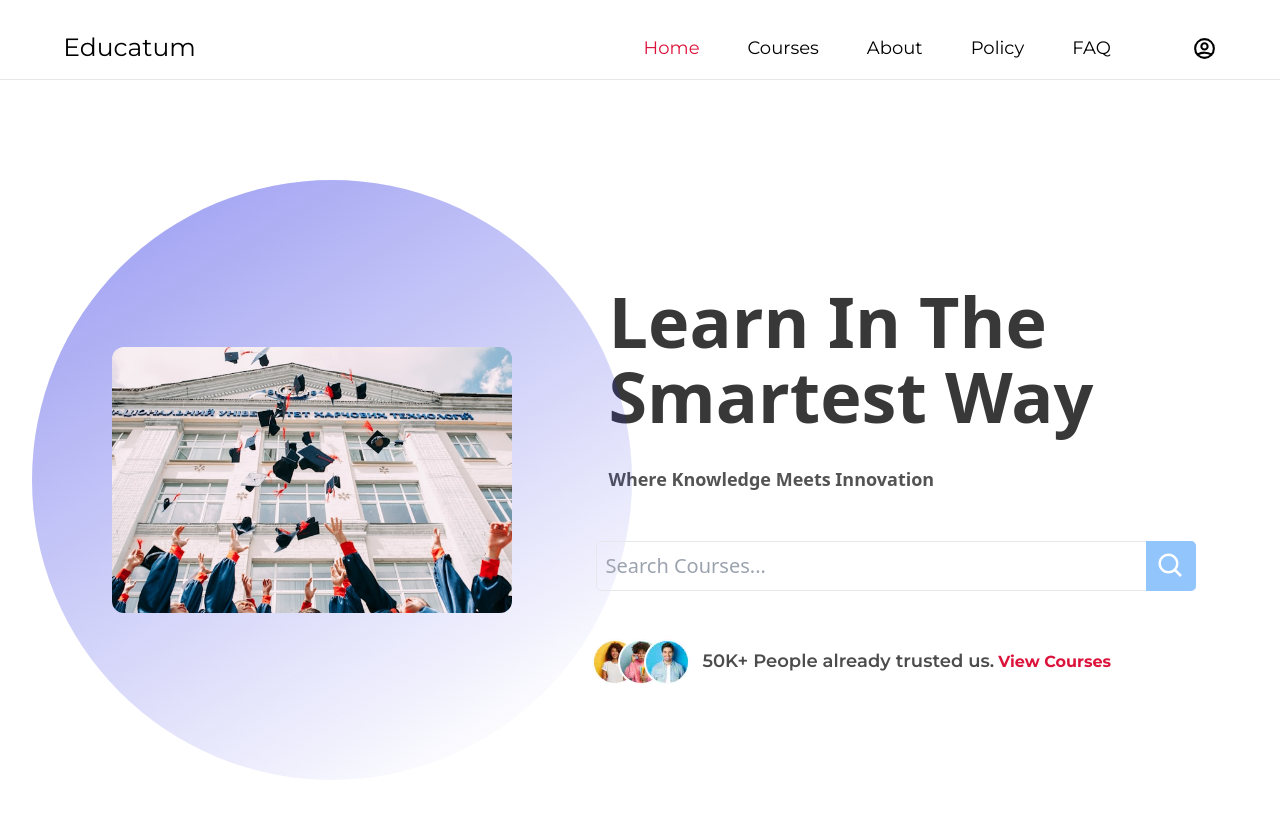
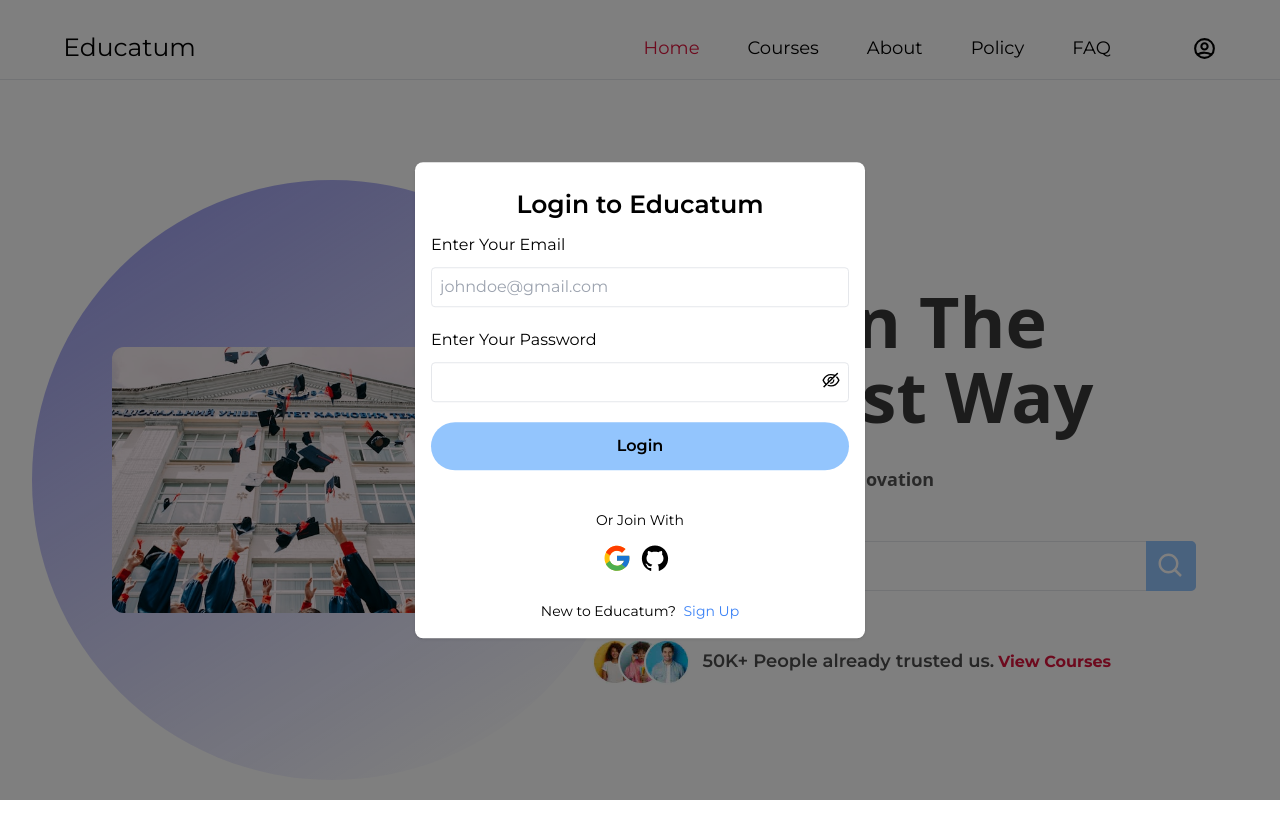
Before and after one commit to nahinAbrar/CodeLoomAcademy, a Next.js app in the folder client/: page / in a window 1280 px wide. Both pictures are taken after a click on the icon 1204 px from the left and 48 px from the top of the page. Shown: the top 838 px of the page. Built offline with nearby package versions, Linux system fonts and the light colour scheme.

Commit message:
Login Ui Done

```diff
--- /dev/null
+++ b/client/app/components/Auth/Login.tsx
@@ -0,0 +1,144 @@
+"use client"
+import React, { FC, useState } from 'react'
+import { useFormik } from "formik"
+import * as Yup from "yup";
+import { AiOutlineEye, AiOutlineEyeInvisible, AiFillGithub } from "react-icons/ai";
+import { FcGoogle } from "react-icons/fc"
+import { styles } from '../../../app/styles/style';
+
+
+type Props = {
+    setRoute: (route: string) => void;
+}
+
+const schema = Yup.object().shape({
+    email: Yup.string().email("Invalid email").required("Please Enter your email"),
+    password: Yup.string().required("Please enter your password!").min(6),
+});
+
+const Login: FC<Props> = ({ setRoute }) => {
+    const [show, setShow] = useState(false);
+
+    const formik = useFormik({
+        initialValues: { email: "", password: "" },
+        validationSchema: schema,
+        onSubmit: async ({ email, password }) => {
+            console.log(email, password);
+            //later
+        }
+    })
+
+    const { errors, touched, values, handleChange, handleSubmit } = formik;
+
+    return (
+        <div className='w-full'>
+            <h1 className={`${styles.title}`}>
+                Login to Educatum
+            </h1>
+
+            <form
+                onSubmit={handleSubmit}>
+
+                <label
+                    htmlFor="email"
+                    className={`${styles.label}`}
+                >
+                    Enter Your Email
+                </label>
+
+                <input
+                    type='email'
+                    name=''
+                    value={values.email}
+                    onChange={handleChange}
+                    id="email"
+                    placeholder='johndoe@gmail.com'
+                    className={`${errors.email && touched.email && "border-red-500"} ${styles.input}`}
+                />
+                {
+                    errors.email && touched.email && (
+                        <span className='text-red-500 pt-2 block'>
+                            {errors.email}
+                        </span>
+                    )
+                }
+                <div className='w-full mt-5 relative mb-1'>
+                    <label
+                        htmlFor="password"
+                        className={`${styles.label}`}
+                    >
+                        Enter Your Password
+                    </label>
+
+                    <input
+                        type={!show ? "password" : "text"}
+                        name="password"
+                        value={values.password}
+                        onChange={handleChange}
+                        id="password"
+                        placeholder=' '
+                        className={`${errors.password && touched.password && "border-red-500"} ${styles.input}`}
+
+                    />
+                    {
+                        !show ? (
+                            <AiOutlineEyeInvisible
+                                className='absolute bottom-3 right-2 z-1 cursor-pointer dark:text-white'
+                                size={20}
+                                onClick={() => setShow(true)}
+                            />
+                        ) : (
+                            <AiOutlineEye
+                                className='absolute bottom-3 right-2 z-1 cursor-pointer dark:text-white'
+                                size={20}
+                                onClick={() => setShow(false)}
+                            />
+
+                        )
+                    }
+                    {
+                        errors.password && touched.password && (
+                            <span className='text-red-500 pt-2 block'>
+                                {errors.password}
+                            </span>
+                        )
+                    }
+
+                </div>
+
+
+                {/*Submit Button*/}
+                <div className='w-full mt-5'>
+                    <input
+                        type="submit"
+                        value="Login"
+                        className={`${styles.button}`}
+                    />
+                </div>
+                <br />
+
+                {/*Social Auth Heading*/}
+                <h5 className='text-center pt-4 font-Montserrat text-[14px] text-black dark:text-white'>
+                    Or Join With
+                </h5>
+
+                {/*Social Auth Icons*/}
+                <div className='flex items-center justify-center my-3'>
+                    <FcGoogle size={30} className='cursor-pointer mr-2' />
+                    <AiFillGithub size={30} className='cursor-pointer mr-2 dark:text-white' />
+                </div>
+
+                <h5 className='text-center pt-4 font-Montserrat text-[14px] dark:text-white'>
+                    New to Educatum?{" "}
+                    <span className='text-blue-500 dark:text-blue-300 pl-1 cursor-pointer'
+                        onClick={() => setRoute("Sign-Up")}>
+                        Sign Up
+                    </span>
+                </h5>
+
+            </form>
+        </div>
+    )
+}
+
+export default Login
--- /dev/null
+++ b/client/app/components/Auth/SignUp.tsx
@@ -0,0 +1,24 @@
+"use client"
+import React, { FC, useState } from 'react'
+import { useFormik } from "formik"
+import * as Yup from "yup";
+import { AiOutlineEye, AiOutlineEyeInvisible, AiFillGithub } from "react-icons/ai";
+import { FcGoogle } from "react-icons/fc"
+import { styles } from '../../../app/styles/style';
+
+type Props = {
+    setRoute: (route: string) => void;
+}
+
+const schema = Yup.object().shape({
+    email: Yup.string().email("Invalid email").required("Please Enter your email"),
+    password: Yup.string().required("Please enter your password!").min(6),
+});
+
+const SignUp = (props: Props) => {
+  return (
+    <div>SignUp</div>
+  )
+}
+
+export default SignUp
--- a/client/app/components/Header.tsx
+++ b/client/app/components/Header.tsx
@@ -4,14 +4,19 @@ import React, { FC, useState } from 'react'
 import NavItems from '../utils/NavItems';
 import ThemeSwticher from '../utils/ThemeSwticher';
 import { HiOutlineMenuAlt3, HiOutlineUserCircle } from 'react-icons/hi';
+import CustomModal from '../utils/CustomModal';
+import Login from './Auth/Login';
+import SignUp from './Auth/SignUp';
 
 type Props = {
     open: boolean;
     setOpen: (open: boolean) => void;
     activeItem: number;
+    route: string;
+    setRoute: (route: string) => void;
 }
 
-const Header: FC<Props> = ({ activeItem, setOpen }) => {
+const Header: FC<Props> = ({ activeItem, setOpen, route, open, setRoute }) => {
 
     const [active, setActive] = useState(false);
     const [openSidebar, setOpenSidebar] = useState(false);
@@ -108,6 +113,42 @@ const Header: FC<Props> = ({ activeItem, setOpen }) => {
 
 
             </div>
+            {
+                route === "Login" && (
+                    <>
+                        {
+                            open && (
+                                <CustomModal
+                                    open={open}
+                                    setOpen={setOpen}
+                                    setRoute={setRoute}
+                                    activeItem={activeItem}
+                                    component={Login}
+                                />
+                            )
+                        }
+                    </>
+                )
+
+            }
+            {
+                route === "Sign-Up" && (
+                    <>
+                        {
+                            open && (
+                                <CustomModal
+                                    open={open}
+                                    setOpen={setOpen}
+                                    setRoute={setRoute}
+                                    activeItem={activeItem}
+                                    component={SignUp}
+                                />
+                            )
+                        }
+                    </>
+                )
+            }
+
         </div>
     )
 }
--- a/client/app/page.tsx
+++ b/client/app/page.tsx
@@ -9,6 +9,8 @@ interface Props { }
 const Page: FC<Props> = (props) => {
   const [open, setOpen] = useState(false);
   const [activeItem, setActiveItem] = useState(0);
+  const [route, setRoute] = useState("Login");
+
 
   return (
     <div>
@@ -22,6 +24,8 @@ const Page: FC<Props> = (props) => {
       open={open}
       setOpen={setOpen}
       activeItem={activeItem}
+      setRoute ={setRoute}
+      route = {route}
       />
 
       <Hero />
--- /dev/null
+++ b/client/app/styles/style.ts
@@ -0,0 +1,6 @@
+export const styles = {
+    title: "text-[25px] text-black dark:text-white font-[600] font-Montserrat text-center py-2",
+    label: "text-[16px] font-Montserrat text-black dark:text-white",
+    input: "w-full text-black dark:text-white bg-transparent border rounded h-[40px] px-2 outline-none mt-[10px] font-Montserrat",
+    button: "flex flex-row justify-center items-center py-3 px-6 rounded-full cursor-pointer bg-blue-300 min-h-[45px] w-full text-[16px] font-Montserrat font-semibold",
+}
--- /dev/null
+++ b/client/app/utils/CustomModal.tsx
@@ -0,0 +1,30 @@
+import { Modal,Box } from '@mui/material';
+import React, { FC } from 'react'
+
+type Props = {
+    open: boolean;
+    setOpen: (open:boolean) => void;
+    activeItem: any;
+    component: any;
+    setRoute?: (route:string) => void;
+}
+
+const CustomModal:FC<Props> = ({open, setOpen, setRoute, component:Component}) => {
+  return (
+    <Modal
+    open={open}
+    onClose={() => setOpen(false)}
+    aria-labelledby="modal-modal-title"
+    aria-describedby="modal-modal-description"
+    >
+        <Box
+        className="absolute top-[50%] left-[50%] -translate-x-1/2 -translate-y-1/2 w-[450px] bg-white dark:bg-slate-900 rounded-[8px] shadow p-4 outline-none"
+        >
+            <Component setOpen={setOpen} setRoute={setRoute} />
+
+        </Box>
+    </Modal>
+  )
+}
+
+export default CustomModal
```
Also changed, not shown: client/package.json (+9 -1 lines), 1 other file (tests, documents, lock files or other folders).
